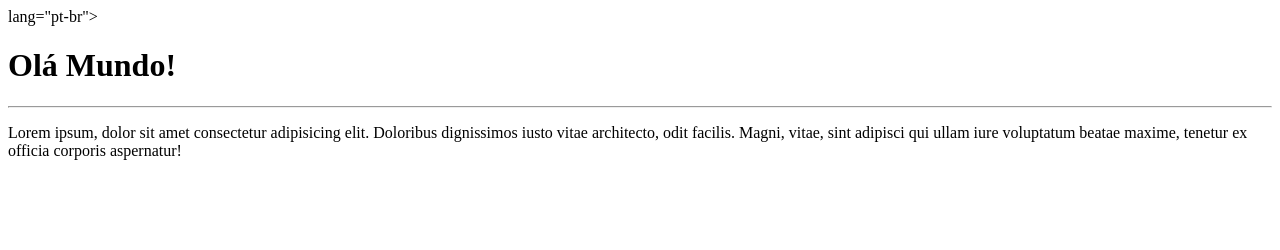
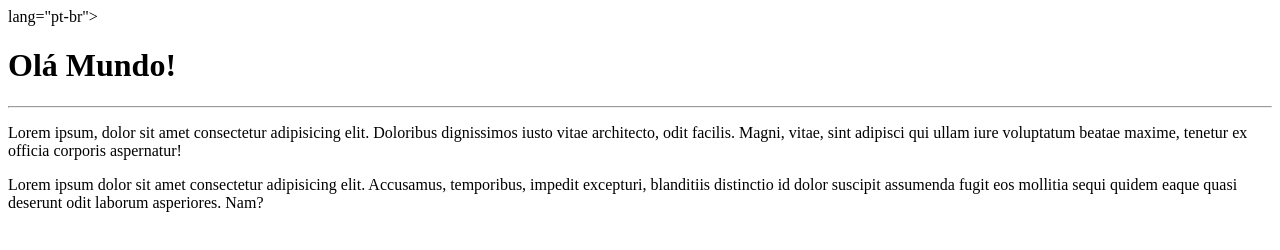
Before and after one commit to Flaviassf/Ola-Mundo, a plain HTML site: page site-exemplo/index.html in a window 1280 px wide. Drawn offline with Linux system fonts and the light colour scheme.

Commit message:
adicionei um novo parágrafo

```diff
--- a/site-exemplo/index.html
+++ b/site-exemplo/index.html
@@ -8,5 +8,7 @@
     <h1>Olá Mundo!</h1>
     <hr>
     <p>Lorem ipsum, dolor sit amet consectetur adipisicing elit. Doloribus dignissimos iusto vitae architecto, odit facilis. Magni, vitae, sint adipisci qui ullam iure voluptatum beatae maxime, tenetur ex officia corporis aspernatur!</p>
+    <p>Lorem ipsum dolor sit amet consectetur adipisicing elit. Accusamus, temporibus, impedit excepturi, blanditiis distinctio id dolor suscipit assumenda fugit eos mollitia sequi quidem eaque quasi deserunt odit laborum asperiores. Nam?</p>
+
 </body>
 </html>
```
